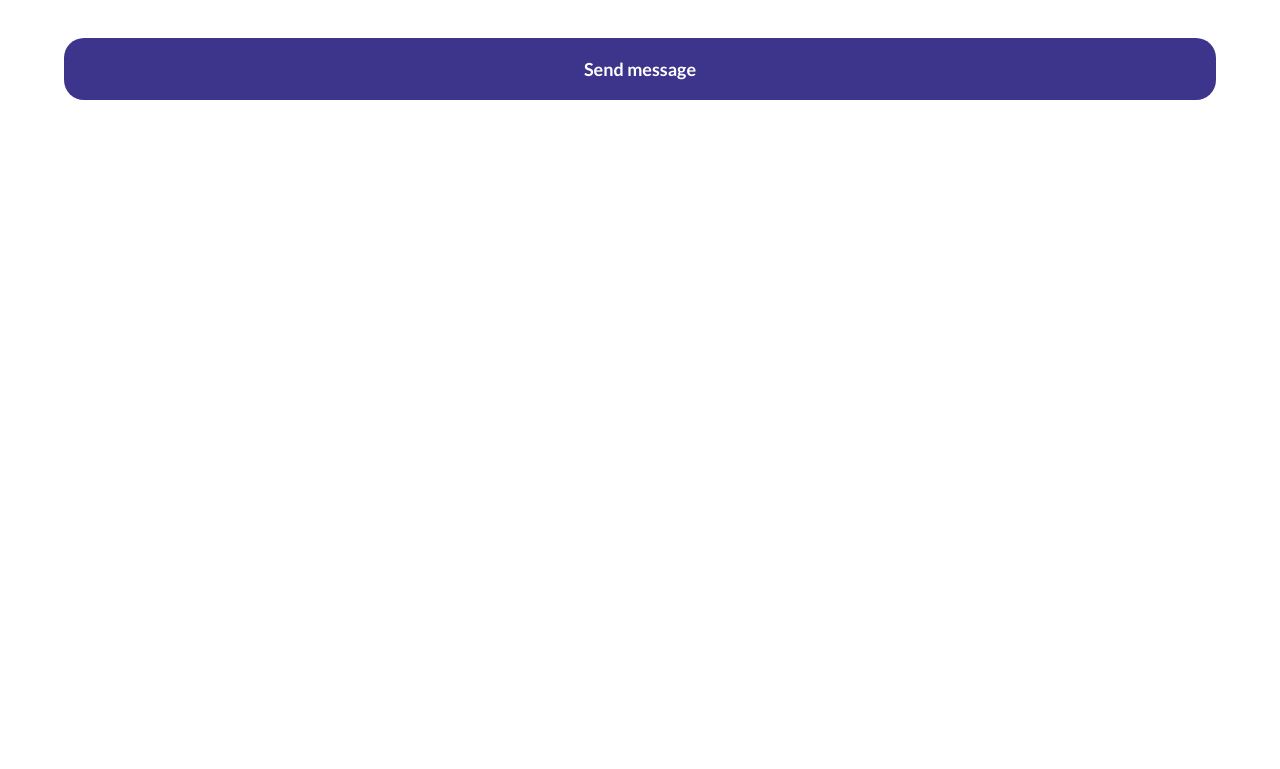
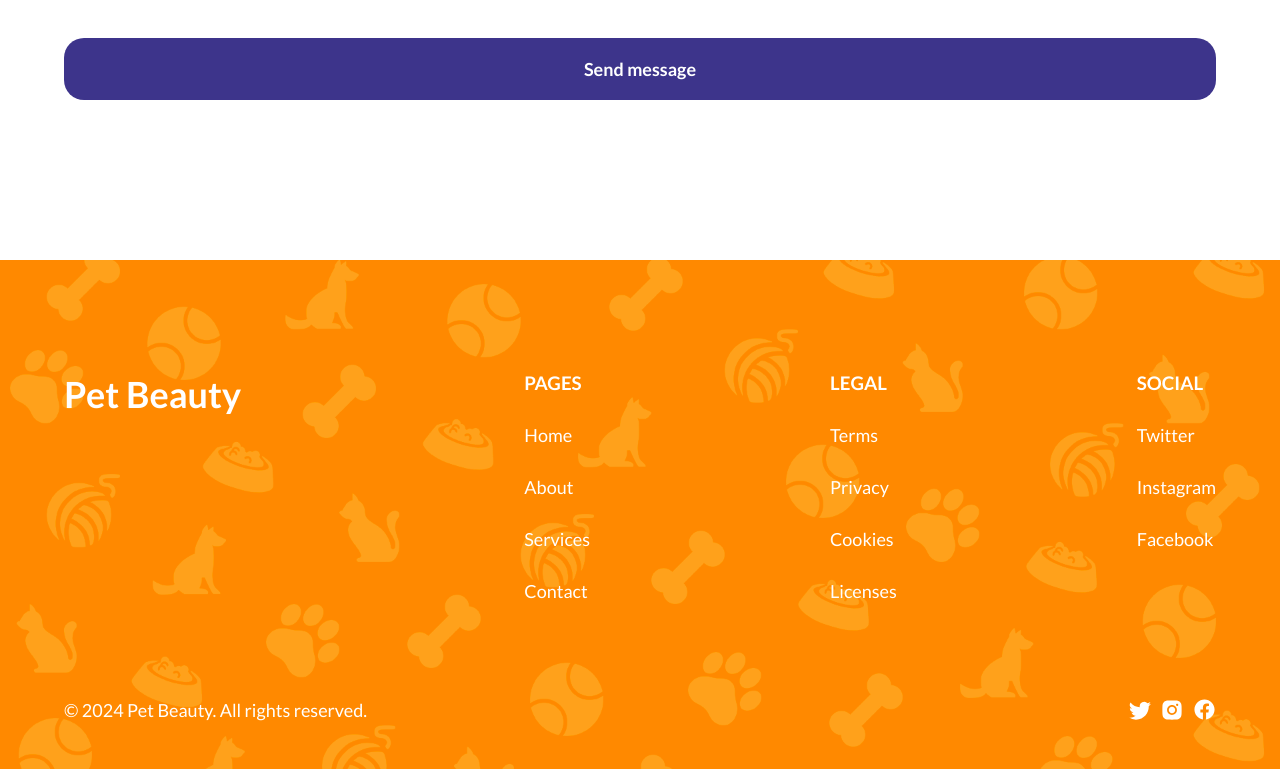
Before and after one commit to MFelipeSilva/landing-page-pet-beauty, a React (Create React App) app: page / in a window 1280 px wide. Shown: the part 4275-5044 px from the top of the page. Before the commit the page ends 4535 px from the top, so only its background shows below. Built offline with nearby package versions, Linux system fonts and the light colour scheme.

Commit message:
feat: added footer and small changes

```diff
--- a/src/App.tsx
+++ b/src/App.tsx
@@ -2,7 +2,7 @@ import styled from "styled-components";
 
 import { Button } from "./components/Button";
 
-import banner from "../src/assets/home-banner.png";
+import home_banner from "../src/assets/home-banner.png";
 
 const Container = styled.main`
   display: flex;
@@ -11,7 +11,7 @@ const Container = styled.main`
   padding-left: 5.1vw;
   align-items: center;
   justify-content: start;
-  background-image: url(${banner});
+  background-image: url(${home_banner});
   background-size: cover;
   background-repeat: no-repeat;
 
--- /dev/null
+++ b/src/components/Footer.tsx
@@ -0,0 +1,142 @@
+import styled from "styled-components";
+
+import { IconFacebook, IconInstagram, IconTwitter } from "./icons";
+
+import footer_banner from "../assets/footer-banner.png";
+
+const StyledFooter = styled.footer`
+  display: flex;
+  width: 100%;
+  height: 100%;
+  padding: 7em 0 3em 0;
+  align-items: center;
+  flex-direction: column;
+  justify-content: center;
+  background-image: url(${footer_banner});
+  background-size: cover;
+
+  & > div:nth-child(1) {
+    display: flex;
+    width: 90%;
+    gap: 5em;
+    flex-wrap: wrap;
+    align-items: start;
+    justify-content: space-between;
+
+    & > span {
+      color: #fff;
+      font-size: 36px;
+      font-weight: 700;
+    }
+    & > div {
+      display: flex;
+      gap: 5em 15em;
+      flex-wrap: wrap;
+      align-items: start;
+      justify-content: start;
+
+      ul {
+        display: flex;
+        gap: 30px;
+        flex-direction: column;
+        text-align: start;
+        justify-content: center;
+
+        & > h3 {
+          color: #fff;
+          text-transform: uppercase;
+        }
+
+        & > li {
+          color: #fff;
+          cursor: pointer;
+          font-size: 18px;
+          font-weight: 500;
+          list-style: none;
+        }
+      }
+
+      @media (max-width: 768px) {
+        gap: 5em 10em;
+        justify-content: center;
+      }
+    }
+
+    @media (max-width: 768px) {
+      align-items: center;
+      flex-direction: column;
+      justify-content: center;
+    }
+  }
+
+  & > div:nth-child(2) {
+    display: flex;
+    width: 90vw;
+    margin-top: 6em;
+    align-items: self-end;
+    justify-content: space-between;
+
+    & > span {
+      color: #fff;
+      font-size: 18px;
+      font-weight: 500;
+      text-align: center;
+    }
+
+    & > div {
+      display: flex;
+      gap: 10px;
+      align-items: center;
+      justify-content: center;
+
+      svg {
+        color: #fff;
+        cursor: pointer;
+      }
+    }
+
+    @media (max-width: 480px) {
+      gap: 2em;
+      align-items: center;
+      flex-direction: column;
+    }
+  }
+`;
+
+export const Footer = () => {
+  return (
+    <StyledFooter>
+      <div>
+        <span>Pet Beauty</span>
+        <div>
+          <ul>
+            <h3>Pages</h3>
+            <li>Home</li>
+            <li>About</li>
+            <li>Services</li>
+            <li>Contact</li>
+          </ul>
+          <ul>
+            <h3>Legal</h3>
+            <li>Terms</li>
+            <li>Privacy</li>
+            <li>Cookies</li>
+            <li>Licenses</li>
+          </ul>
+          <ul>
+            <h3>Social</h3>
+            <li>Twitter</li>
+            <li>Instagram</li>
+            <li>Facebook</li>
+          </ul>
+        </div>
+      </div>
+      <div>
+        <span>© 2024 Pet Beauty. All rights reserved.</span>
+        <div>
+          <IconTwitter /> <IconInstagram /> <IconFacebook />
+        </div>
+      </div>
+    </StyledFooter>
+  );
+};
--- /dev/null
+++ b/src/components/icons/Facebook.tsx
@@ -0,0 +1,14 @@
+export const IconFacebook = () => (
+  <svg
+    xmlns="http://www.w3.org/2000/svg"
+    width="23"
+    height="23"
+    viewBox="0 0 512 512"
+  >
+    <path
+      fill="currentColor"
+      fill-rule="evenodd"
+      d="M480 257.35c0-123.7-100.3-224-224-224s-224 100.3-224 224c0 111.8 81.9 204.47 189 221.29V322.12h-56.89v-64.77H221V208c0-56.13 33.45-87.16 84.61-87.16c24.51 0 50.15 4.38 50.15 4.38v55.13H327.5c-27.81 0-36.51 17.26-36.51 35v42h62.12l-9.92 64.77H291v156.54c107.1-16.81 189-109.48 189-221.31"
+    />
+  </svg>
+);
--- /dev/null
+++ b/src/components/icons/Instagram.tsx
@@ -0,0 +1,13 @@
+export const IconInstagram = () => (
+  <svg
+    xmlns="http://www.w3.org/2000/svg"
+    width="22"
+    height="22"
+    viewBox="0 0 16 16"
+  >
+    <path
+      fill="currentColor"
+      d="M8 5.67C6.71 5.67 5.67 6.72 5.67 8S6.72 10.33 8 10.33S10.33 9.28 10.33 8S9.28 5.67 8 5.67M15 8c0-.97 0-1.92-.05-2.89c-.05-1.12-.31-2.12-1.13-2.93c-.82-.82-1.81-1.08-2.93-1.13C9.92 1 8.97 1 8 1s-1.92 0-2.89.05c-1.12.05-2.12.31-2.93 1.13C1.36 3 1.1 3.99 1.05 5.11C1 6.08 1 7.03 1 8s0 1.92.05 2.89c.05 1.12.31 2.12 1.13 2.93c.82.82 1.81 1.08 2.93 1.13C6.08 15 7.03 15 8 15s1.92 0 2.89-.05c1.12-.05 2.12-.31 2.93-1.13c.82-.82 1.08-1.81 1.13-2.93c.06-.96.05-1.92.05-2.89m-7 3.59c-1.99 0-3.59-1.6-3.59-3.59S6.01 4.41 8 4.41s3.59 1.6 3.59 3.59s-1.6 3.59-3.59 3.59m3.74-6.49c-.46 0-.84-.37-.84-.84s.37-.84.84-.84s.84.37.84.84a.8.8 0 0 1-.24.59a.8.8 0 0 1-.59.24Z"
+    />
+  </svg>
+);
--- /dev/null
+++ b/src/components/icons/Twitter.tsx
@@ -0,0 +1,13 @@
+export const IconTwitter = () => (
+  <svg
+    xmlns="http://www.w3.org/2000/svg"
+    width="22"
+    height="22"
+    viewBox="0 0 16 16"
+  >
+    <path
+      fill="currentColor"
+      d="M5.026 15c6.038 0 9.341-5.003 9.341-9.334q.002-.211-.006-.422A6.7 6.7 0 0 0 16 3.542a6.7 6.7 0 0 1-1.889.518a3.3 3.3 0 0 0 1.447-1.817a6.5 6.5 0 0 1-2.087.793A3.286 3.286 0 0 0 7.875 6.03a9.32 9.32 0 0 1-6.767-3.429a3.29 3.29 0 0 0 1.018 4.382A3.3 3.3 0 0 1 .64 6.575v.045a3.29 3.29 0 0 0 2.632 3.218a3.2 3.2 0 0 1-.865.115a3 3 0 0 1-.614-.057a3.28 3.28 0 0 0 3.067 2.277A6.6 6.6 0 0 1 .78 13.58a6 6 0 0 1-.78-.045A9.34 9.34 0 0 0 5.026 15"
+    />
+  </svg>
+);
--- a/src/components/icons/index.tsx
+++ b/src/components/icons/index.tsx
@@ -1 +1,4 @@
-export * from "./Menu"
+export * from "./Menu";
+export * from "./Twitter";
+export * from "./Facebook";
+export * from "./Instagram";
--- a/src/index.tsx
+++ b/src/index.tsx
@@ -4,12 +4,13 @@ import reportWebVitals from "./reportWebVitals";
 
 import GlobalStyle from "./global";
 
+import { Navbar } from "./components/Navbar";
+import { Footer } from "./components/Footer";
+
 import App from "./App";
 import About from "./pages/about";
 import Services from "./pages/services";
 import Contact from "./pages/contact";
-
-import { Navbar } from "./components/Navbar";
 
 const root = ReactDOM.createRoot(
   document.getElementById("root") as HTMLElement
@@ -22,6 +23,7 @@ root.render(
     <About />
     <Services />
     <Contact />
+    <Footer />
   </React.StrictMode>
 );
 
```
Also changed, not shown: src/assets/footer-banner.png (added), src/assets/home-banner.png.
